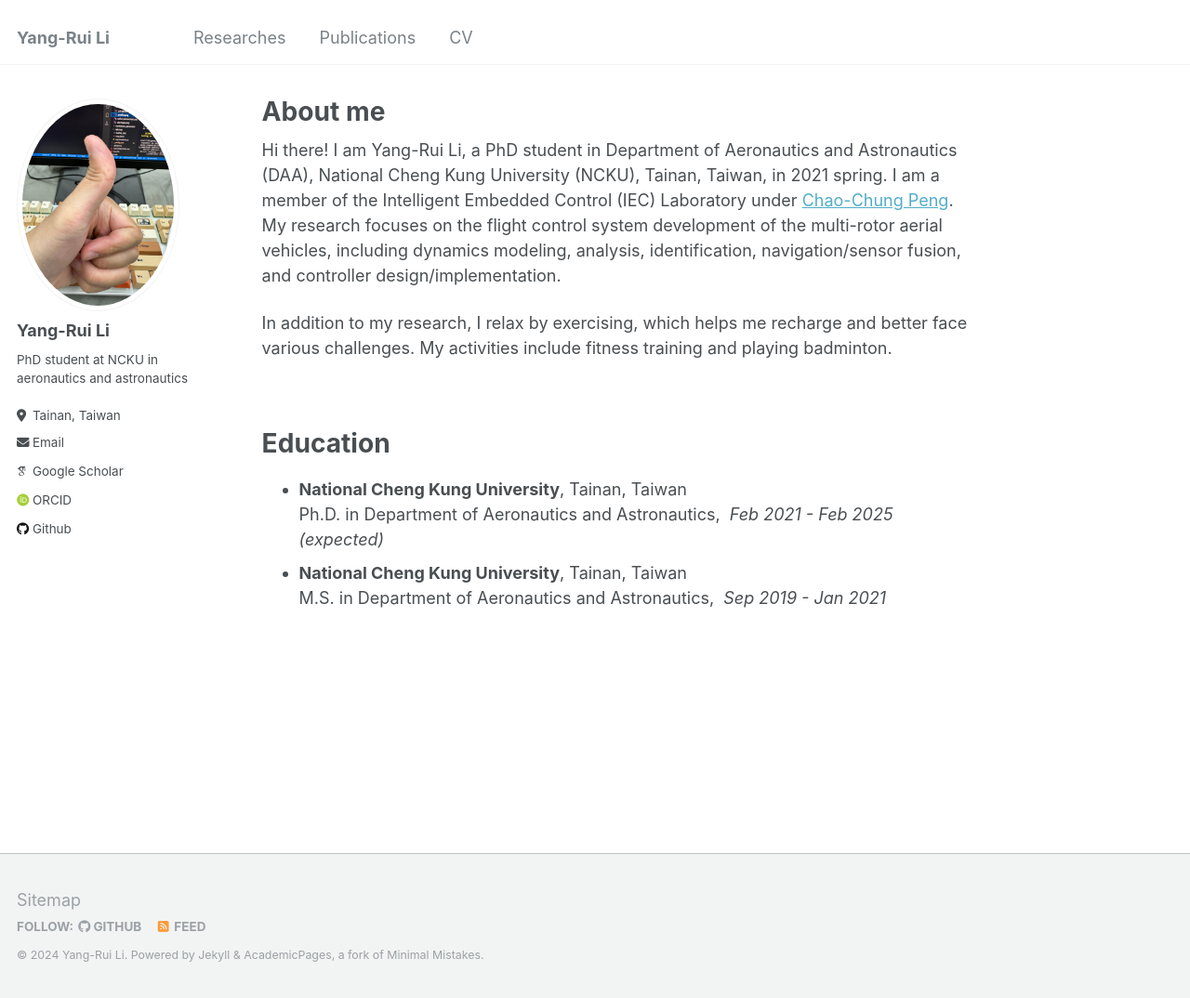
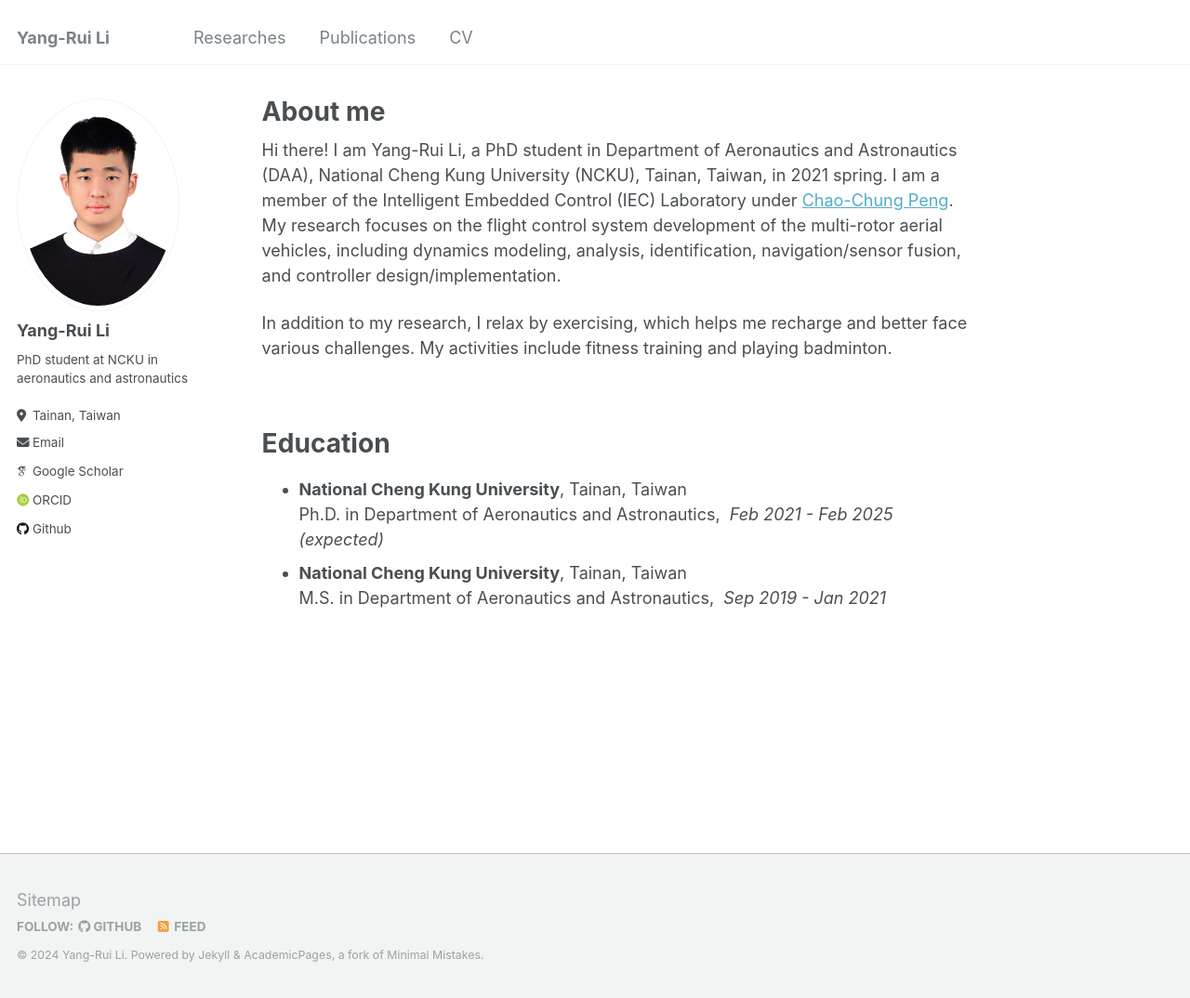
Before and after one commit to yangrui9501/yangrui9501.github.io, a Jekyll site: the page built from _pages/about.md, in a window 1280 px wide and 1074 px high. Shown: the whole window at 93% size. Built offline with Jekyll 4.4.1, drawn with Linux system fonts in a browser that asks for light colours; some web fonts are replaced.

Commit message:
modified:   _config.yml 	deleted:    images/profile.jpeg 	new file:   images/yrli.jpg

```diff
--- a/_config.yml
+++ b/_config.yml
@@ -21,7 +21,7 @@ repository               : "yangrui9501/yangrui9501.github.io"
 #               Additional customization can be done by editing /_includes/author-profile.html
 author:
   # Biographic information
-  avatar           : "profile.jpeg"
+  avatar           : "yrli.jpg"
   name             : "Yang-Rui Li"
   pronouns         : # example: "she/her"
   bio              : "PhD student at NCKU in aeronautics and astronautics"
```
Also changed, not shown: images/profile.jpeg (deleted), images/yrli.jpg (added).
